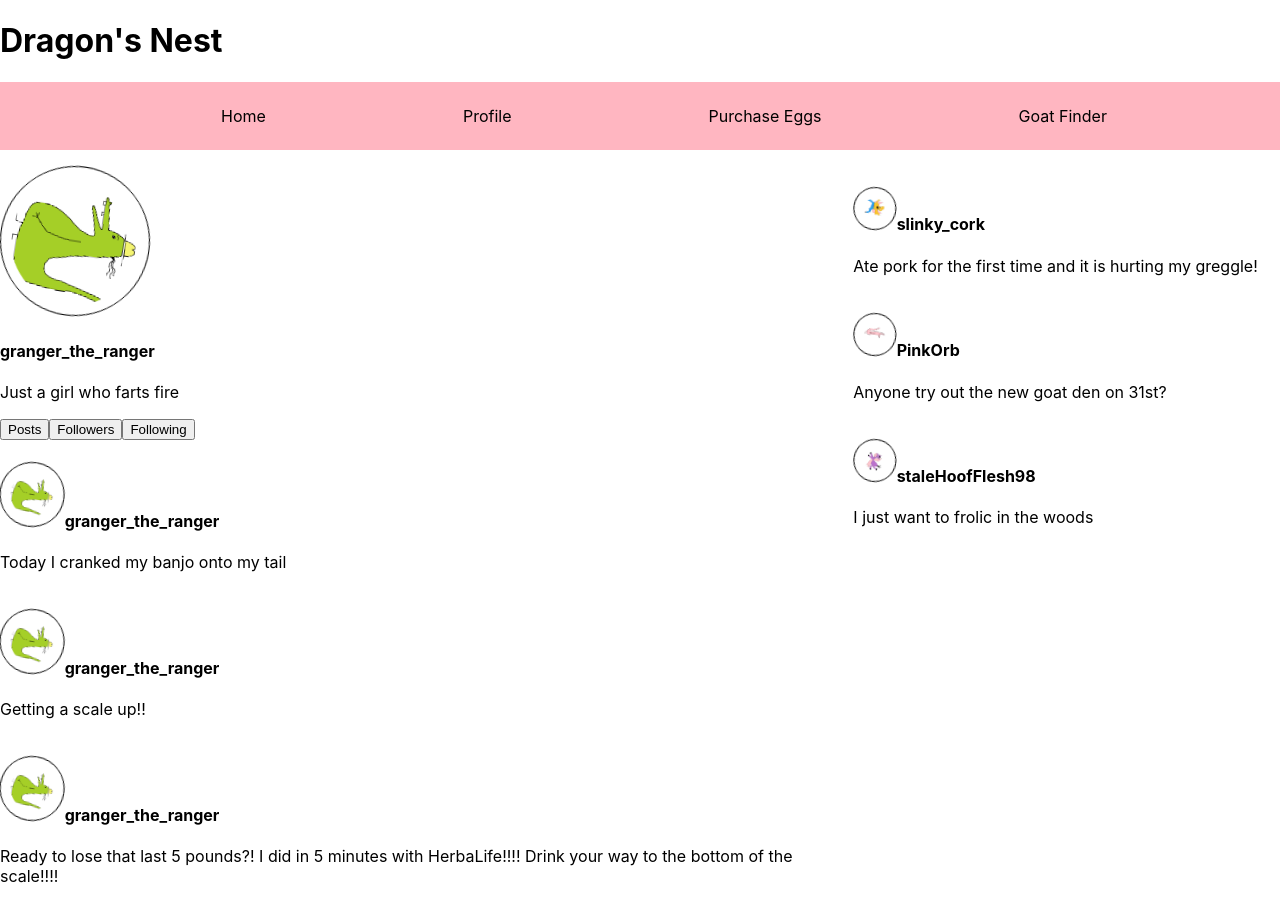
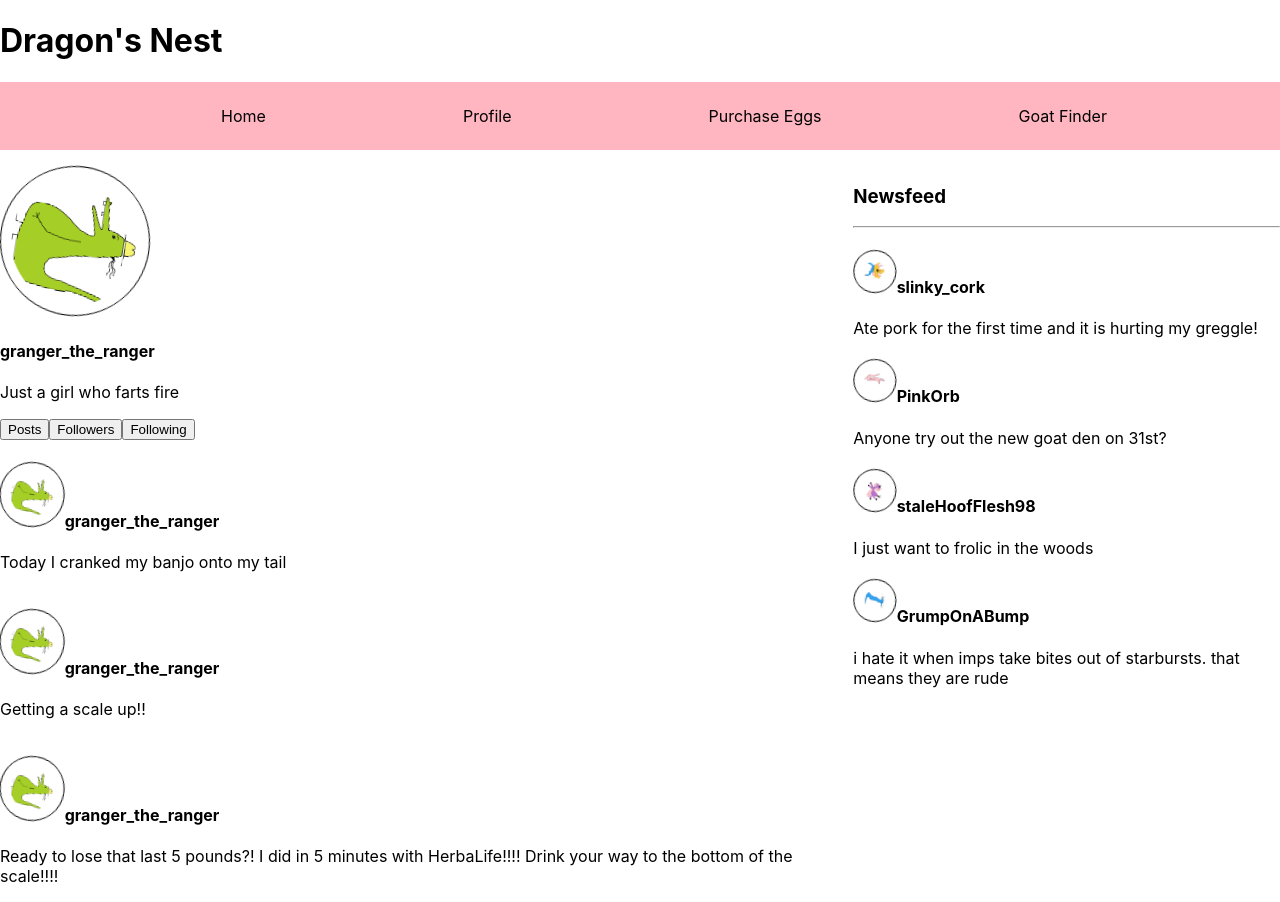
Before and after one commit to emmalgs/dragons-nest, a React (Create React App) app: page / in a window 1280 px wide. Shown: the top 902 px of the page. Built offline with nearby package versions, Linux system fonts and the light colour scheme.

Commit message:
add newsfeed item + classnames
co-authored-by: Sarah Reimann <reimannsarah45@gmail.com>

```diff
--- a/src/components/Newsfeed.js
+++ b/src/components/Newsfeed.js
@@ -3,6 +3,7 @@ import Post from './Post';
 import slinky from './../img/crazyeyes.gif';
 import pinky from './../img/ricky.gif';
 import horseMeat from './../img/horse-meat.gif';
+import grump from './../img/puff.gif';
 
 const mainNewsfeed = [
   {
@@ -19,19 +20,26 @@ const mainNewsfeed = [
     profPic: horseMeat,
     username: 'staleHoofFlesh98',
     text: 'I just want to frolic in the woods'
+  },
+  {
+    profPic: grump,
+    username: 'GrumpOnABump',
+    text: 'i hate it when imps take bites out of starbursts. that means they are rude'
   }
-]
+];
 
 function Newsfeed() {
   return (
-    <React.Fragment>
+    <div className="newsfeed">
+      <h3>Newsfeed</h3>
+      <hr />
       {mainNewsfeed.map((post, index) =>
         <Post profPic={post.profPic}
         username={post.username}
         text={post.text}
         key={index} />
         )}
-    </React.Fragment>
+    </div>
   );
 }
 
```
